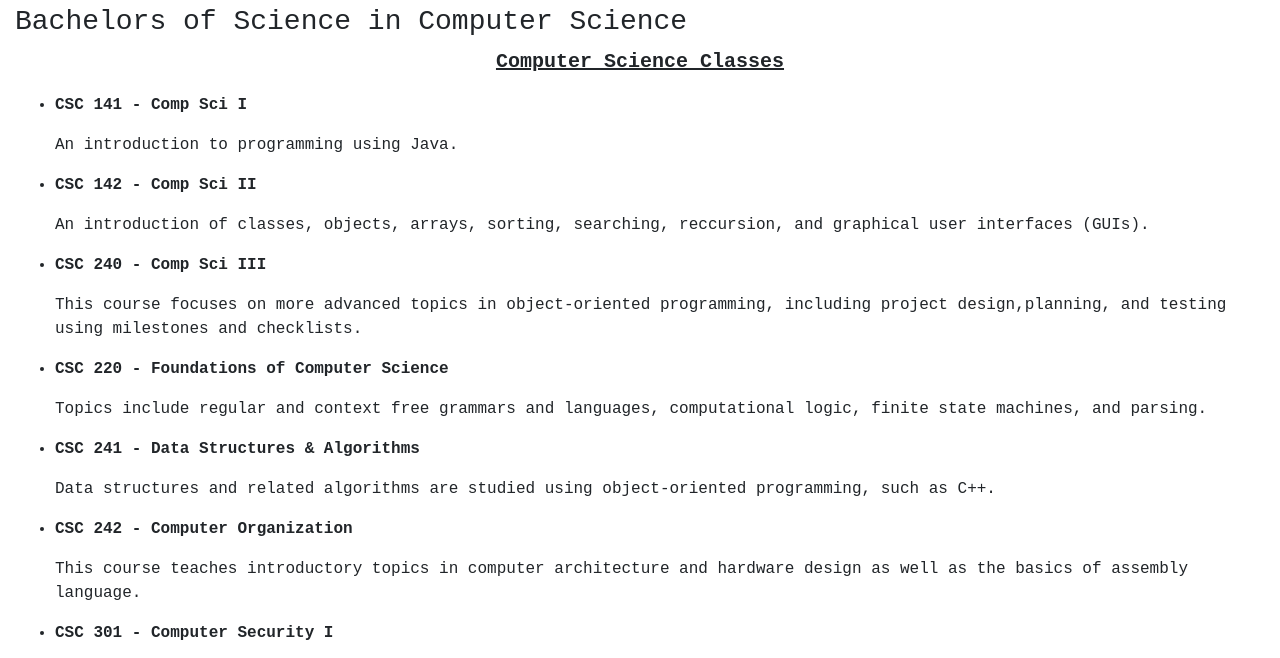
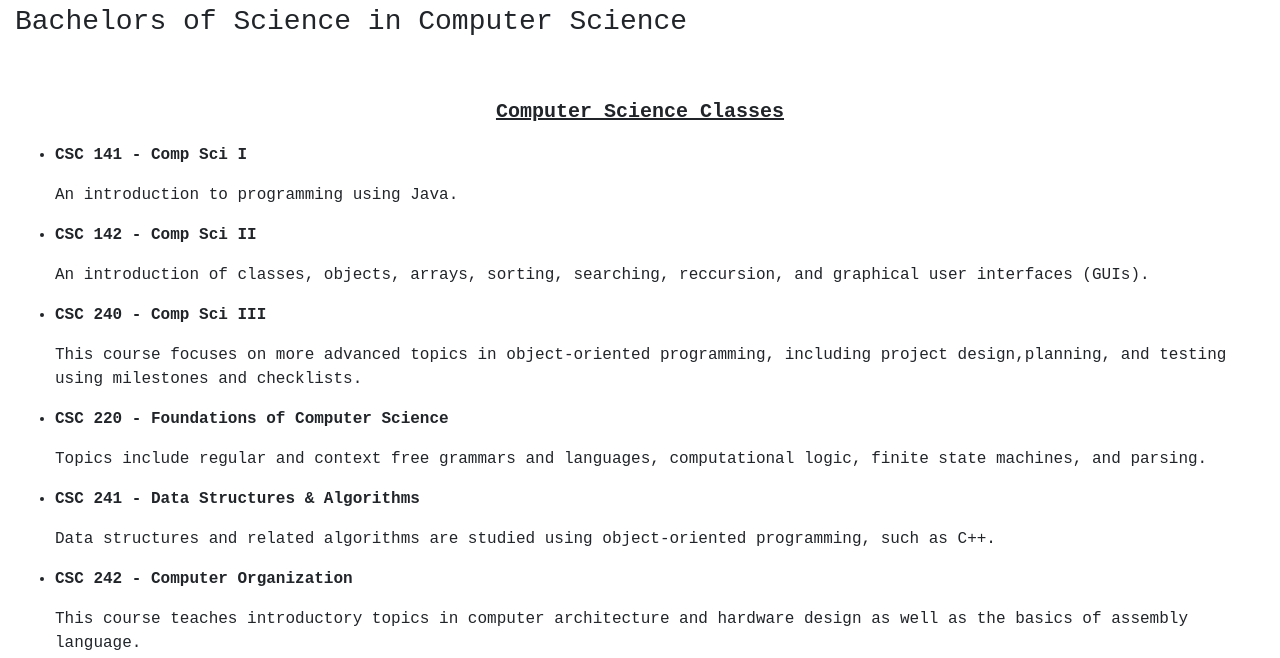
Before and after one commit to RamseyV/Portfolio, a plain HTML site: page Education.html in a window 1280 px wide. Shown: the part 121-779 px from the top of the page. Drawn offline with nearby package versions, Linux system fonts and the light colour scheme.

Commit message:
Added padding to Education

```diff
--- a/Education.css
+++ b/Education.css
@@ -13,6 +13,7 @@ body{
 }
 
 p.subject{
+
 	font-weight: bold;
 	text-decoration: underline;
 	text-align: center;
--- a/Education.html
+++ b/Education.html
@@ -38,11 +38,11 @@
 	</nav>
 
 
-	<div class="row">
+	<div class="row" >
 		<div class="col">
 			<h2>West Chester University of Pennsylvania &#8226; 2015-2019</h2>
 			<h3>Bachelors of Science in Computer Science </h3>
-			<p class="subject">Computer Science Classes</p>
+			<p class="subject" style="padding-top:50px;">Computer Science Classes</p>
 			<ul>
 				<li>
 					<p class="className">CSC 141 - Comp Sci I </p>
```
